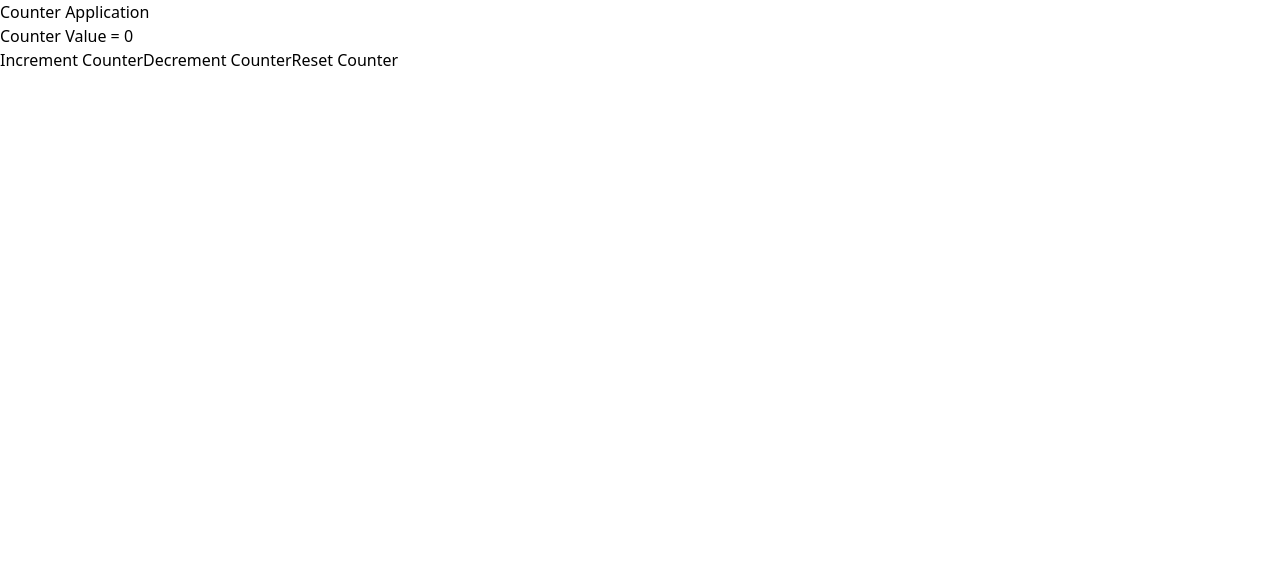
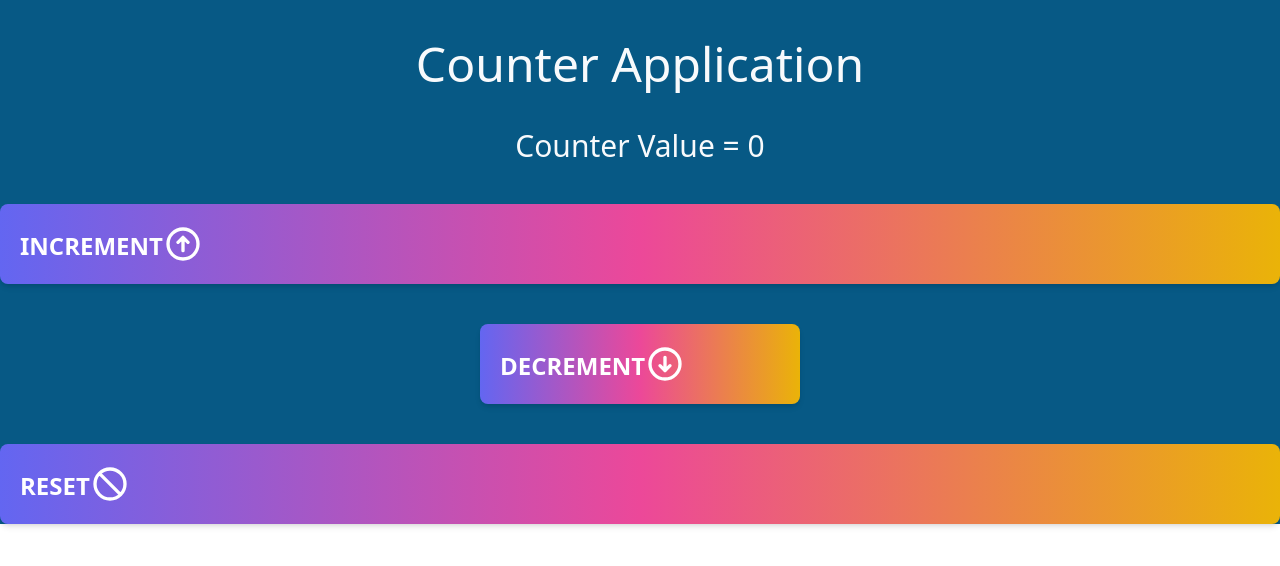
Before and after one commit to chandanbsd/simple-counter-reactjs-hooks, a React (Create React App) app: page / in a window 1280 px wide. Shown: the top 566 px of the page. Built offline with nearby package versions, Linux system fonts and the light colour scheme.

Commit message:
styling added

```diff
--- a/package.json
+++ b/package.json
@@ -31,6 +31,8 @@
     ]
   },
   "devDependencies": {
+    "autoprefixer": "^10.4.7",
+    "postcss": "^8.4.13",
     "tailwindcss": "^3.0.24"
   }
 }
--- /dev/null
+++ b/postcss.config.js
@@ -0,0 +1,6 @@
+module.exports = {
+  plugins: {
+    tailwindcss: {},
+    autoprefixer: {},
+  },
+}
--- a/src/App.js
+++ b/src/App.js
@@ -3,12 +3,79 @@ import React, { useState } from "react";
 const App = () => {
   const [counter, setCounter] = useState(0);
   return (
-    <div>
-      <h1 className="">Counter Application</h1>
-      <h3>Counter Value = {counter}</h3>
-      <button onClick={() => setCounter(counter + 1)}>Increment Counter</button>
-      <button onClick={() => setCounter(counter - 1)}>Decrement Counter</button>
-      <button onClick={() => setCounter(0)}>Reset Counter</button>
+    <div className="bg-sky-800	">
+      <h1 className="text-5xl text-slate-50 text-center pt-10 decoration-2	">
+        Counter Application
+      </h1>
+      <h3 className="mt-10 text-3xl text-slate-50 text-center decoration-2	">
+        Counter Value = {counter}
+      </h3>
+      <button
+        className="flex w-64 w-full bg-gradient-to-r from-indigo-500 via-pink-500 to-yellow-500 hover:from-indigo-600 hover:via-pink-600 hover:to-red-600 focus:outline-none text-white text-2xl uppercase font-bold shadow-md rounded-lg mx-auto p-5 m-10"
+        onClick={() => setCounter(counter + 1)}
+      >
+        <div className="col-span-1 pt-1.5"> Increment </div>
+        <div className="col-span-2 ">
+          <svg
+            xmlns="http://www.w3.org/2000/svg"
+            className="h-10 w-10"
+            fill="none"
+            viewBox="0 0 24 24"
+            stroke="currentColor"
+            strokeWidth={2}
+          >
+            <path
+              strokeLinecap="round"
+              strokeLinejoin="round"
+              d="M9 11l3-3m0 0l3 3m-3-3v8m0-13a9 9 0 110 18 9 9 0 010-18z"
+            />
+          </svg>
+        </div>
+      </button>
+      <button
+        className="flex w-64 max-w-xs w-full bg-gradient-to-r from-indigo-500 via-pink-500 to-yellow-500 hover:from-indigo-600 hover:via-pink-600 hover:to-red-600 focus:outline-none text-white text-2xl uppercase font-bold shadow-md rounded-lg mx-auto p-5"
+        onClick={() => setCounter(counter - 1)}
+      >
+        <div className="col-span-1 pt-1.5"> Decrement </div>
+        <div className="col-span-2 ">
+          <svg
+            xmlns="http://www.w3.org/2000/svg"
+            className="h-10 w-10"
+            fill="none"
+            viewBox="0 0 24 24"
+            stroke="currentColor"
+            strokeWidth={2}
+          >
+            <path
+              strokeLinecap="round"
+              strokeLinejoin="round"
+              d="M15 13l-3 3m0 0l-3-3m3 3V8m0 13a9 9 0 110-18 9 9 0 010 18z"
+            />
+          </svg>
+        </div>
+      </button>
+      <button
+        className="flex w-64  w-full bg-gradient-to-r from-indigo-500 via-pink-500 to-yellow-500 hover:from-indigo-600 hover:via-pink-600 hover:to-red-600 focus:outline-none text-white text-2xl uppercase font-bold shadow-md rounded-lg mx-auto p-5 mt-10"
+        onClick={() => setCounter(0)}
+      >
+        <div className="col-span-1 pt-1.5"> Reset </div>
+        <div className="col-span-2 ">
+          <svg
+            xmlns="http://www.w3.org/2000/svg"
+            className="h-10 w-10"
+            fill="none"
+            viewBox="0 0 24 24"
+            stroke="currentColor"
+            strokeWidth={2}
+          >
+            <path
+              strokeLinecap="round"
+              strokeLinejoin="round"
+              d="M18.364 18.364A9 9 0 005.636 5.636m12.728 12.728A9 9 0 015.636 5.636m12.728 12.728L5.636 5.636"
+            />
+          </svg>
+        </div>
+      </button>
     </div>
   );
 };
--- a/tailwind.config.js
+++ b/tailwind.config.js
@@ -1,5 +1,5 @@
 module.exports = {
-  content: ["./src/**/*.{html,js}"],
+  content: ["./src/**/*.{js,jsx,ts,tsx}"],
   theme: {
     extend: {},
   },
```
Also changed, not shown: 1 other file (tests, documents, lock files or other folders).
